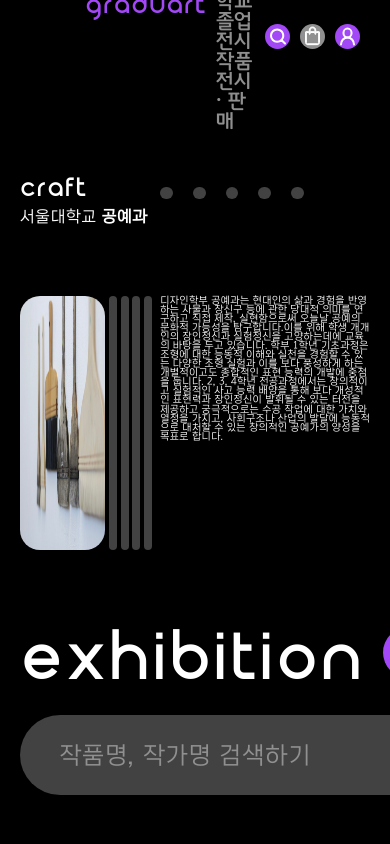
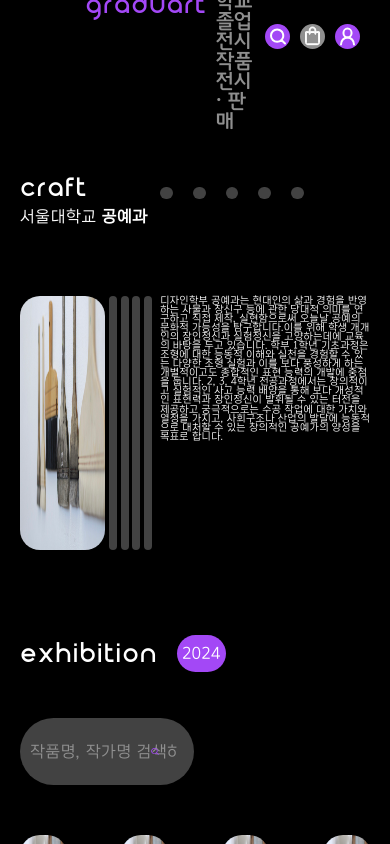
Before and after one commit to hoooooojjjj/New_GraduART, a React (Create React App) app: page /dept_detail/Craft in a window 390 px wide. Built offline with nearby package versions, Linux system fonts and the light colour scheme.

Commit message:
Feat : DeptDetailPage 데스크탑 반응형

```diff
--- a/src/pages/DeptDetail/components/exhibition/DeptDetailExhibitionComponentStyles.js
+++ b/src/pages/DeptDetail/components/exhibition/DeptDetailExhibitionComponentStyles.js
@@ -19,14 +19,14 @@ export const ExhibitionTitleWrap = styled.div({
 export const ExhibitionTitleTextWrap = styled.div({
   display: "flex",
   alignItems: "center",
-  height: 115,
+  height: "14vh",
   gap: 20,
 });
 
 export const TitleText = styled.div({
   color: "#FFF",
   fontFamily: "godorounded",
-  fontSize: "100px",
+  fontSize: "clamp(40px, 6.6vw, 200px)",
   fontStyle: "normal",
   fontWeight: 400,
   lineHeight: "normal",
@@ -40,9 +40,9 @@ export const TitleYear = styled.div({
   background: "#A348F6",
   boxShadow: "0px 4px 4px 0px rgba(0, 0, 0, 0.25)",
   backdropFilter: "blur(50px)",
-  padding: "10px 20px",
+  padding: "0.977vh 1.32vw",
   color: "white",
-  fontSize: 24,
+  fontSize: "clamp(16px, 1.584vw, 40px)",
   fontFamily: "KoddiUDOnGothic",
   fontWeight: "400",
   wordWrap: "break-word",
@@ -53,8 +53,8 @@ export const ExhibitionTitleSearchContainer = styled.form({
   position: "relative",
   display: "flex",
   alignItems: "center",
-  width: "625px",
-  height: "80px",
+  width: "38vw",
+  height: "8vh",
 });
 
 export const ExhibitionTitleSearchWrap = styled.input({
@@ -63,19 +63,19 @@ export const ExhibitionTitleSearchWrap = styled.input({
   borderRadius: "40px",
   background: "rgba(217, 217, 217, 0.30)",
   backdropFilter: "blur(50px)",
-  width: "625px",
-  height: "80px",
-  padding: "0px 65px 0px 39px",
+  width: "38vw",
+  height: "8vh",
+  padding: "0px 4.29vw 0px 2.574vw",
   color: "#FFF",
   fontFamily: "KoddiUDOnGothic",
-  fontSize: "24px",
+  fontSize: "clamp(16px, 1.584vw, 40px)",
   fontStyle: "normal",
   fontWeight: "400",
   lineHeight: "normal",
   "::placeholder": {
     color: "#909090",
     fontFamily: "KoddiUDOnGothic",
-    fontSize: "24px",
+    fontSize: "clamp(16px, 1.584vw, 40px)",
     fontStyle: "normal",
     fontWeight: "400",
     lineHeight: "normal",
@@ -83,10 +83,10 @@ export const ExhibitionTitleSearchWrap = styled.input({
 });
 
 export const SearchIcon = styled.img({
-  width: 29,
-  height: 29,
+  width: "1.98vw",
+  height: "1.98vw",
   position: "absolute",
-  right: "35px",
+  right: "2.31vw",
   cursor: "pointer",
 });
 
@@ -139,7 +139,7 @@ export const ArtWorkInfoWrap = styled.div({
 export const ArtWorkTitle = styled.div({
   color: "#FFF",
   fontFamily: "KoddiUDOnGothic",
-  fontSize: "20px",
+  fontSize: "clamp(10px, 1.32vw, 40px)",
   fontStyle: "normal",
   fontWeight: "700",
   lineHeight: "100%" /* 20px */,
@@ -148,7 +148,7 @@ export const ArtWorkTitle = styled.div({
 export const ArtWorkSubTitle = styled.div({
   color: "#909090",
   fontFamily: "KoddiUD OnGothic",
-  fontSize: "14px",
+  fontSize: "clamp(8px, 0.924vw, 25px)",
   fontStyle: "normal",
   fontWeight: "400",
   lineHeight: "100%" /* 14px */,
```
